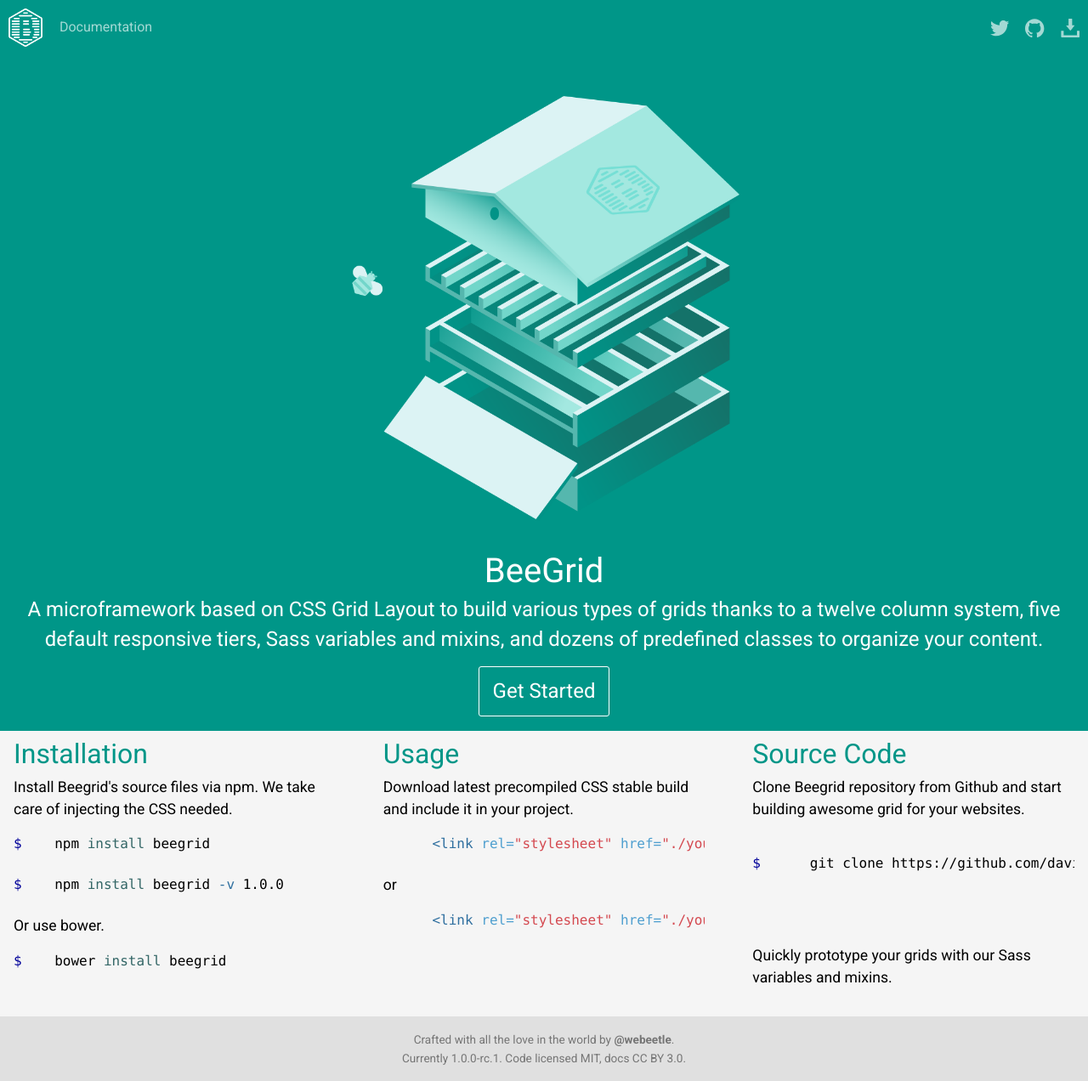
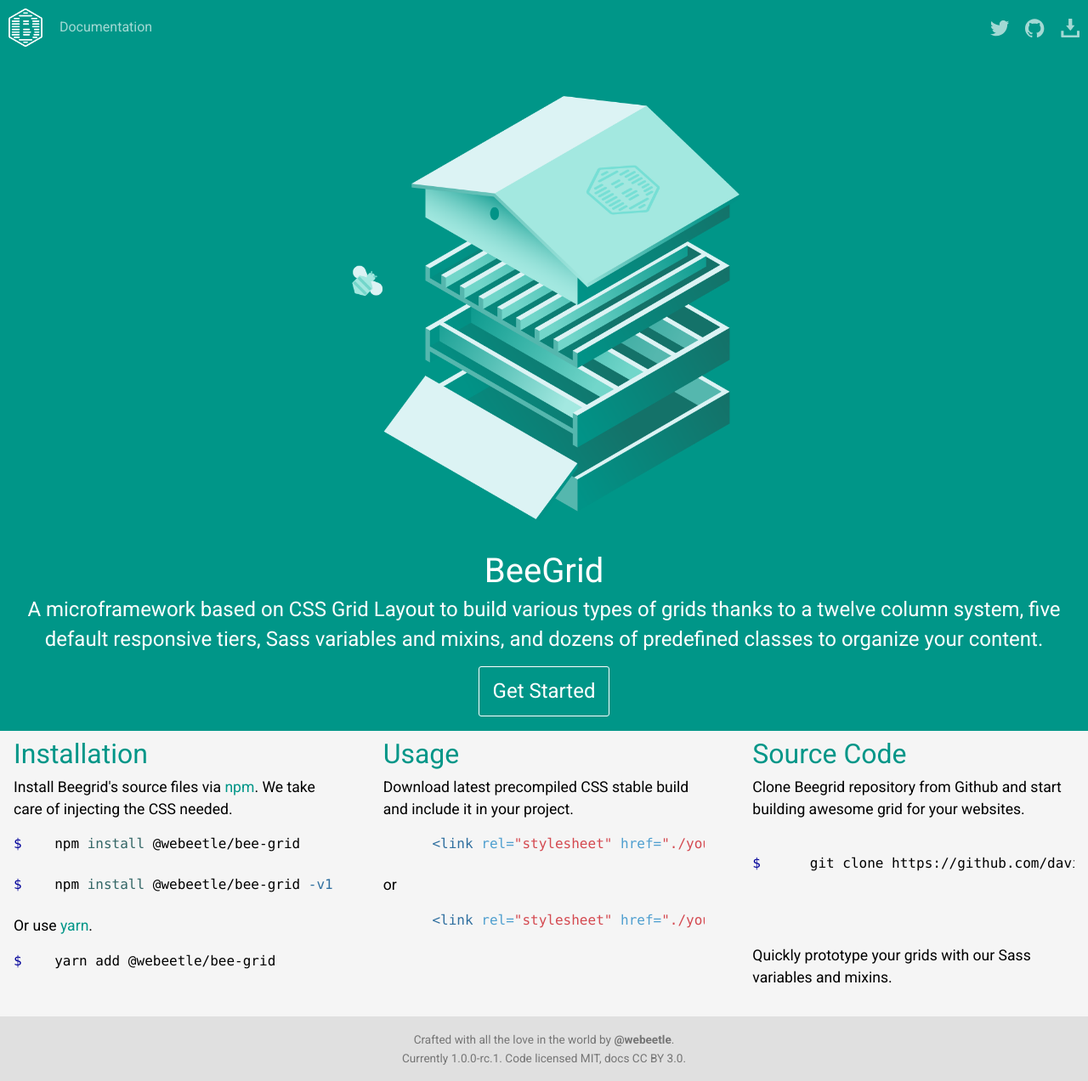
Before and after one commit to davidedantonio/bee-grid, a Jekyll site: the page built from index.html, in a window 1280 px wide. Shown: the whole page at 85% size. Built offline with Jekyll 4.4.1, drawn with Linux system fonts in a browser that asks for light colours.

Commit message:
fix docs

```diff
--- a/_config.yml
+++ b/_config.yml
@@ -42,6 +42,7 @@
 docs_version:         1.0
 repo:                 "https://github.com/davidedantonio/bee-grid.git"
 github:               "https://github.com/davidedantonio/bee-grid"
+twitter:              "https://twitter.com/davidedantonio"
 
 download:
   source:           "https://github.com/davidedantonio/bee-grid/archive/master.zip"
--- a/_includes/actions.html
+++ b/_includes/actions.html
@@ -1,5 +1,5 @@
 <ul class="menu">
-  <li><a href="{{ }}">{%- include icons/twitter.svg class="menu-svg" -%}</a></li>
+  <li><a href="{{ site.twitter }}">{%- include icons/twitter.svg class="menu-svg" -%}</a></li>
   <li><a href="{{ site.github }}" target="_blank">{%- include icons/github.svg class="menu-svg" -%}</a></li>
   <li><a href="{{ site.download.dist }}">{%- include icons/download.svg class="menu-svg" -%}</a></li>
 </ul>
--- a/index.html
+++ b/index.html
@@ -21,17 +21,17 @@
 <div class="grid-container-fluid master-widget cols-sm-1 cols-xs-1 cols-md-3 cols-lg-3 cols-xl-3">
   <div class="grid-item">
     <h2 class="color-teal">Installation</h2>
-    <p>Install Beegrid's source files via npm. We take care of injecting the CSS needed.</p>
+    <p>Install Beegrid's source files via <a href="https://www.npmjs.com" target="_blank">npm</a>. We take care of injecting the CSS needed.</p>
     {% highlight sh %}
-    npm install beegrid
+    npm install @webeetle/bee-grid
     {% endhighlight %}
 
     {% highlight sh %}
-    npm install beegrid -v 1.0.0
+    npm install @webeetle/bee-grid -v1.0.0-rc.1
     {% endhighlight %}
-    <p>Or use bower.</p>
+    <p>Or use <a href="https://yarnpkg.com/lang/en/" target="_blank">yarn</a>.</p>
     {% highlight sh %}
-    bower install beegrid
+    yarn add @webeetle/bee-grid
     {% endhighlight %}
   </div>
   <div class="grid-item">
```
Also changed, not shown: docs/1.0/download.md (+9 -1 lines).
